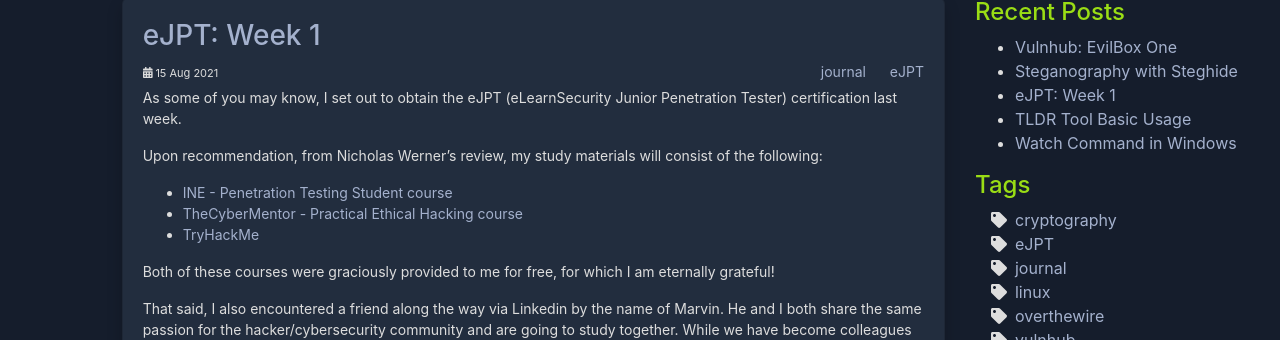
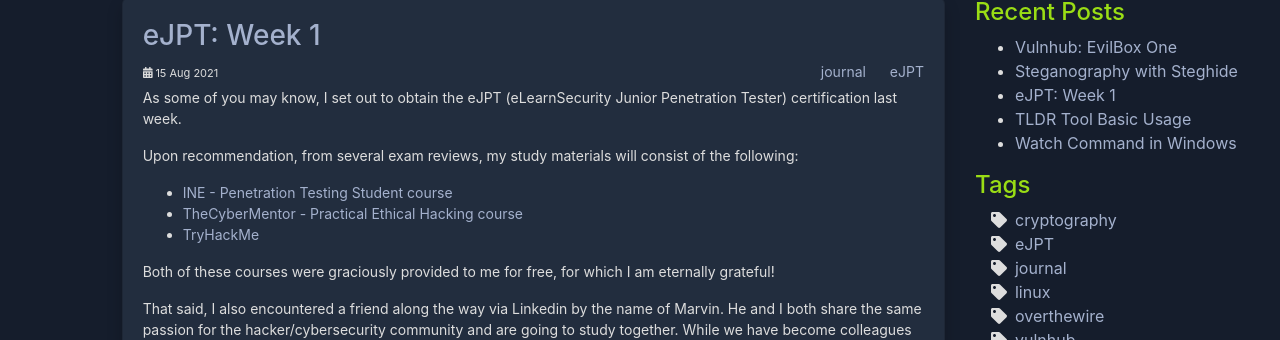
Before and after one commit to danieldavidson/danieldavidson.github.io, a Jekyll site: the page built from _posts/2021-08-10-eJPT-week-1.md, in a window 1280 px wide and 1064 px high. Shown: the part 82-422 px from the top of the window. Built offline with Jekyll 4.4.1, drawn with Linux system fonts in a browser that asks for light colours; comment, search, counter and statistics services are not loaded.

Commit message:
Update 2021-08-10-eJPT-week-1.md

```diff
--- a/_posts/2021-08-10-eJPT-week-1.md
+++ b/_posts/2021-08-10-eJPT-week-1.md
@@ -11,7 +11,7 @@
 
 As some of you may know, I set out to obtain the eJPT (eLearnSecurity Junior Penetration Tester) certification last week.
 
-Upon recommendation, from Nicholas Werner's review, my study materials will consist of the following:
+Upon recommendation, from several exam reviews, my study materials will consist of the following:
 
 - [INE - Penetration Testing Student course](https://my.ine.com/CyberSecurity/learning-paths/a223968e-3a74-45ed-884d-2d16760b8bbd/penetration-testing-student)
 - [TheCyberMentor - Practical Ethical Hacking course](https://academy.tcm-sec.com/p/practical-ethical-hacking-the-complete-course)
```
